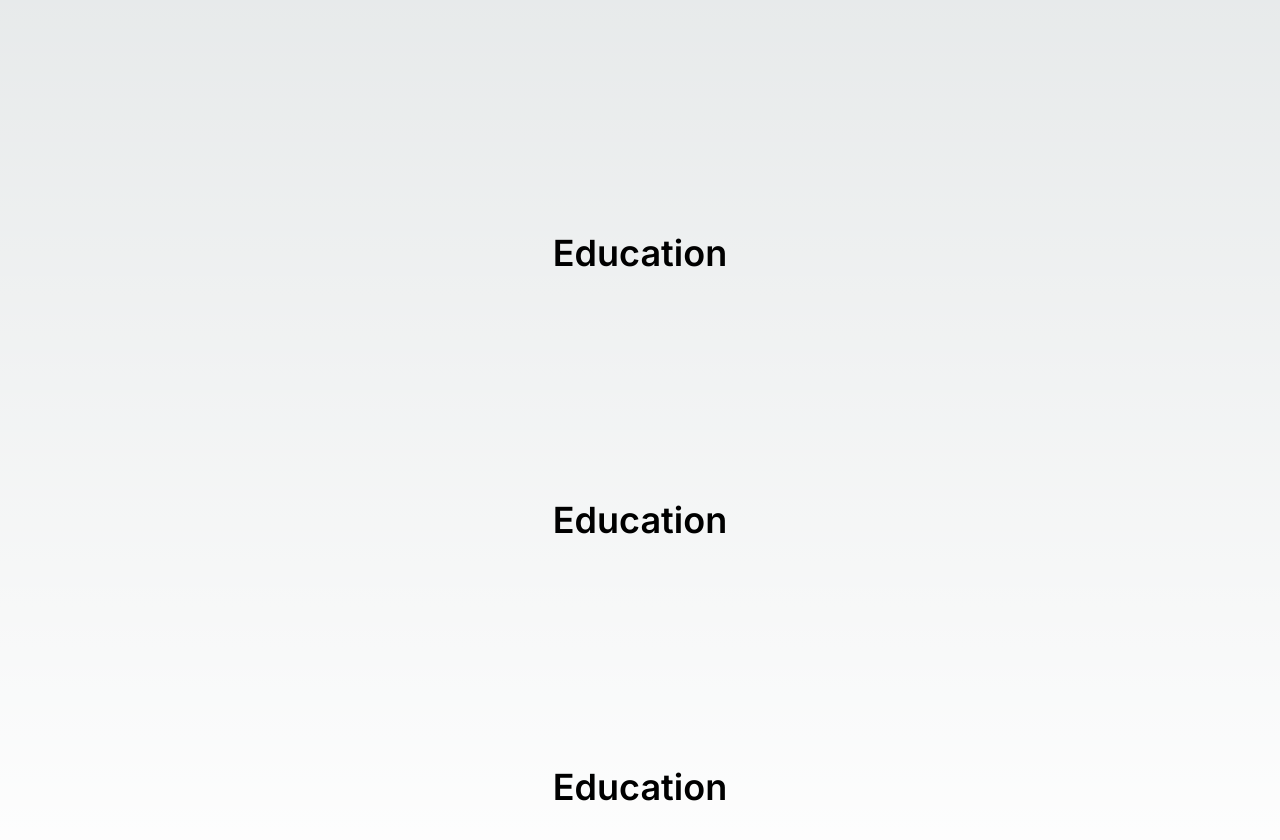
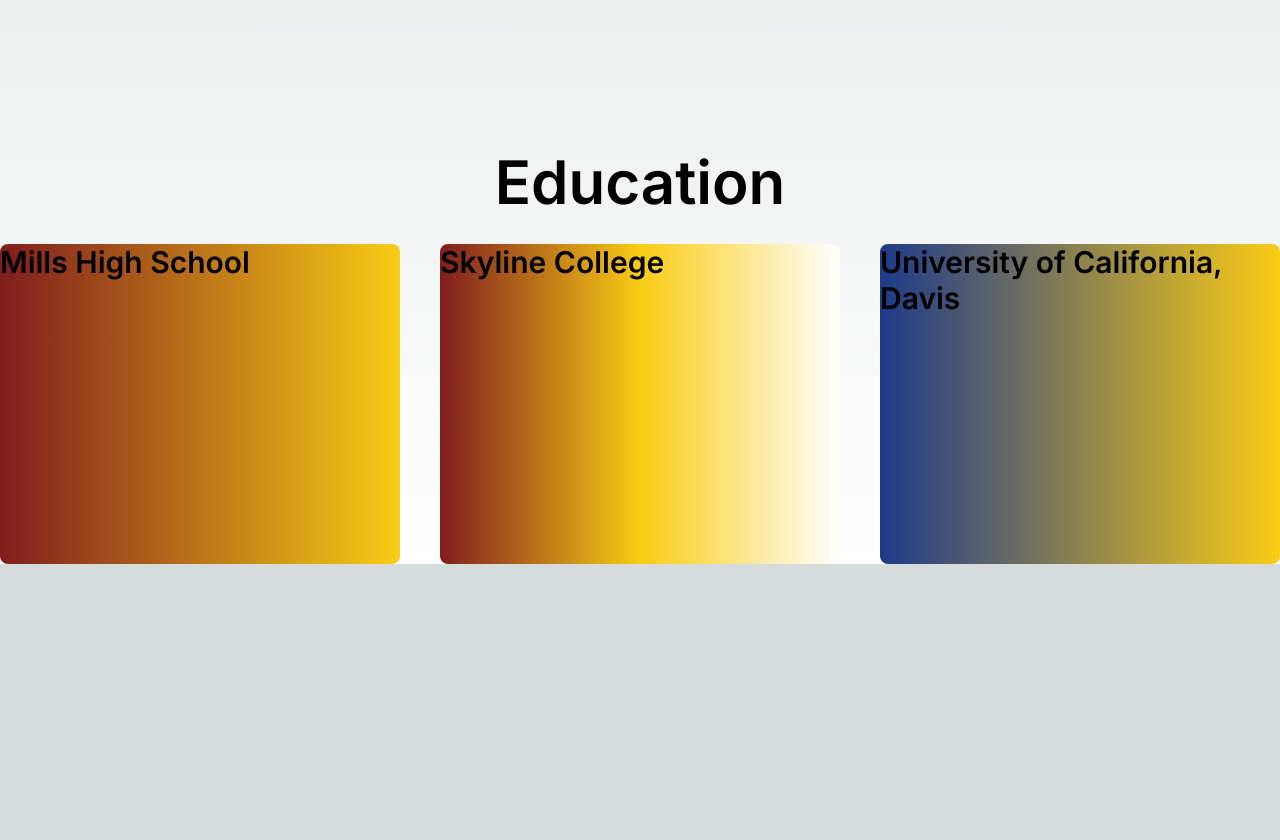
Before and after one commit to Jamin-Chan/Site, a Next.js app: page / in a window 1280 px wide. Shown: the part 680-1520 px from the top of the page. After the commit the page ends 1244 px from the top, so only its background shows below. Built offline with nearby package versions, Linux system fonts and the light colour scheme.

Commit message:
added some more on the education section

```diff
--- a/app/page.tsx
+++ b/app/page.tsx
@@ -61,16 +61,30 @@
         </p>
       </div>
 
-      <div className="grid col-1 place-items-center h-dvh">
-        <p className="text-4xl font-semibold">
-            Education
-        </p>
-        <p className="text-4xl font-semibold">
-            Education
-        </p>
-        <p className="text-4xl font-semibold">
-            Education
-        </p>
+      <div className="grid grid-cols-1 place-items-center h-fit">
+        <div className="m-8">
+          <p className="text-6xl font-semibold">
+              Education
+          </p>
+        </div>
+        <div className="grid grid-cols-3 gap-10 w-9/10 h-80">
+          <div className="rounded-lg bg-gradient-to-r from-red-900 to-yellow-400">
+            <p className="text-3xl font-semibold ">
+                Mills High School
+            </p>
+          </div>
+          <div className="rounded-lg bg-gradient-to-r from-red-900 via-yellow-400 to-white">
+            <p className="text-3xl font-semibold ">
+                Skyline College
+            </p>
+          </div>
+          <div className="rounded-lg bg-gradient-to-r from-blue-900 to-yellow-400">
+            <p className="text-3xl font-semibold ">
+                University of California, Davis
+            </p>
+          </div>
+        </div>
+
       </div>
 
 
--- a/next.config.mjs
+++ b/next.config.mjs
@@ -12,7 +12,7 @@
      *
      * @see https://nextjs.org/docs/app/api-reference/next-config-js/basePath
      */
-    basePath: "/site",
+    //basePath: "/site",
 
     /**
      * Disable server-based image optimization. Next.js does not support
```
